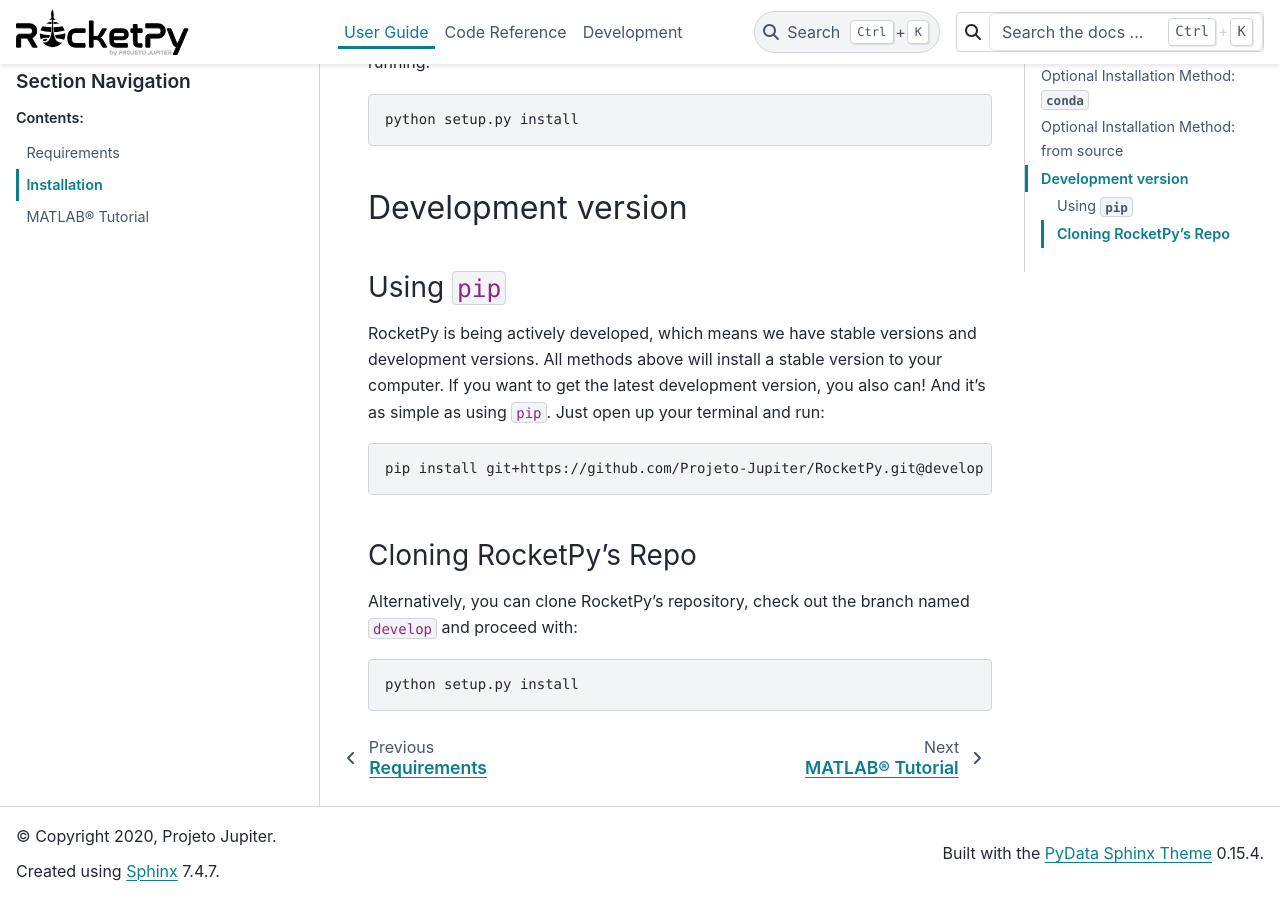
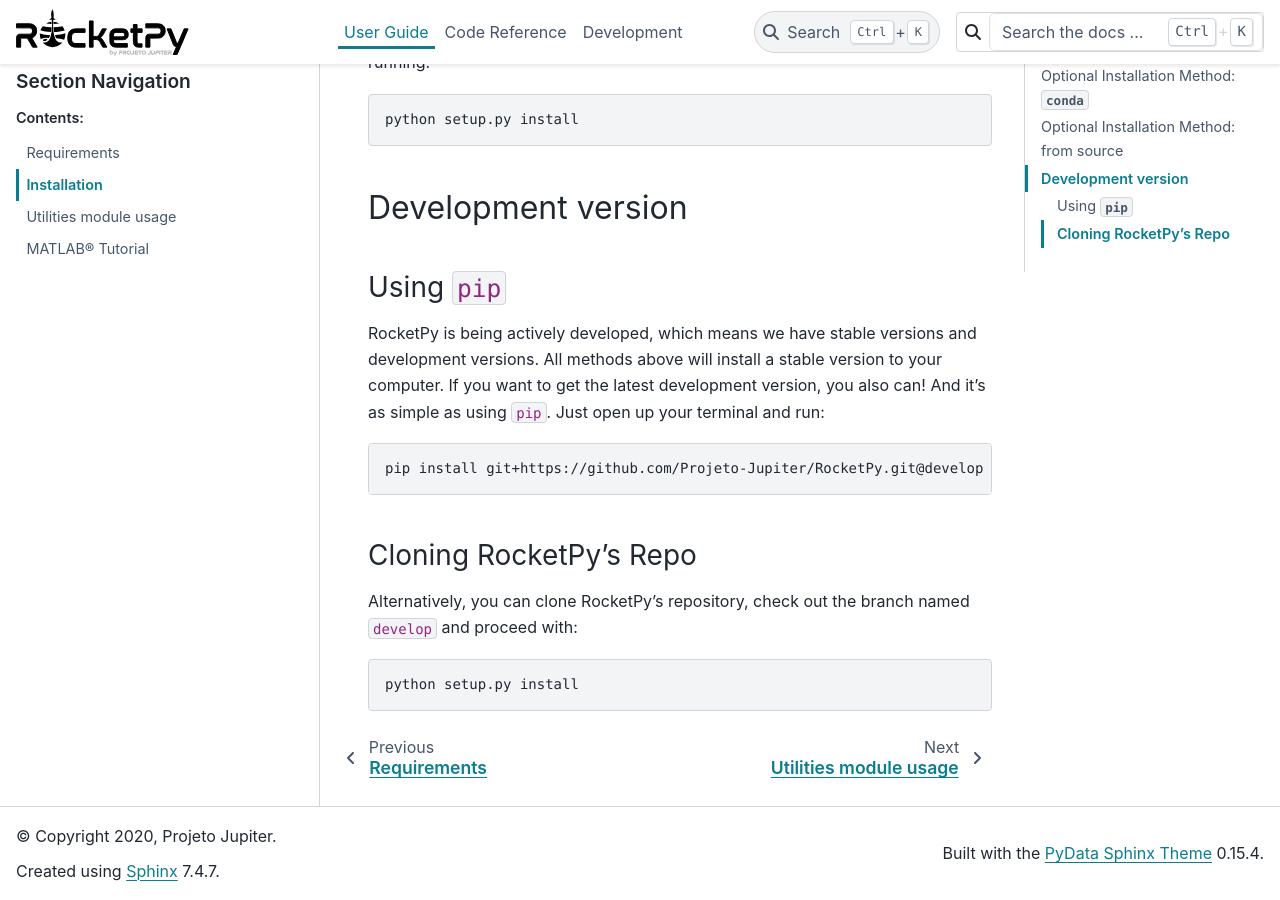
Before and after one commit to RocketPy-Team/RocketPy, a Sphinx documentation site: the page built from docs/user/installation.rst, in a window 1280 px wide and 900 px high, scrolled down 1209 px. Built offline with Sphinx 7.4.7 and the PyData theme 0.15.4, drawn with Linux system fonts in a browser that asks for light colours; pages that are not in the unit, such as notebooks, are missing from menus.

Commit message:
DOC: add env analysis and utilities notebooks to docs

```diff
--- a/docs/user/index.rst
+++ b/docs/user/index.rst
@@ -9,5 +9,7 @@
    installation.rst
    ../notebooks/getting_started.ipynb
    ../notebooks/environment_class_usage.ipynb
+   ../notebooks/environment_analysis_class_usage.ipynb
    ../notebooks/dispersion_analysis/dispersion_analysis.ipynb
+   ../notebooks/utilities_usage.ipynb
    ../matlab/matlab.rst
```
